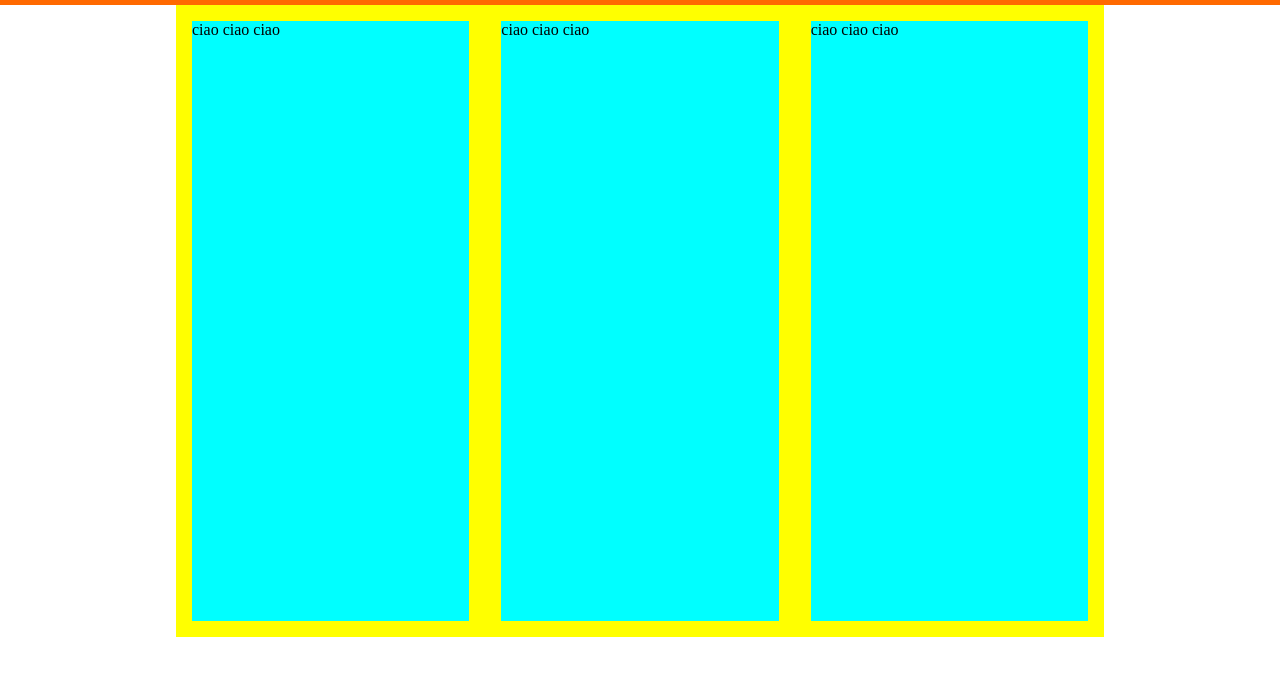
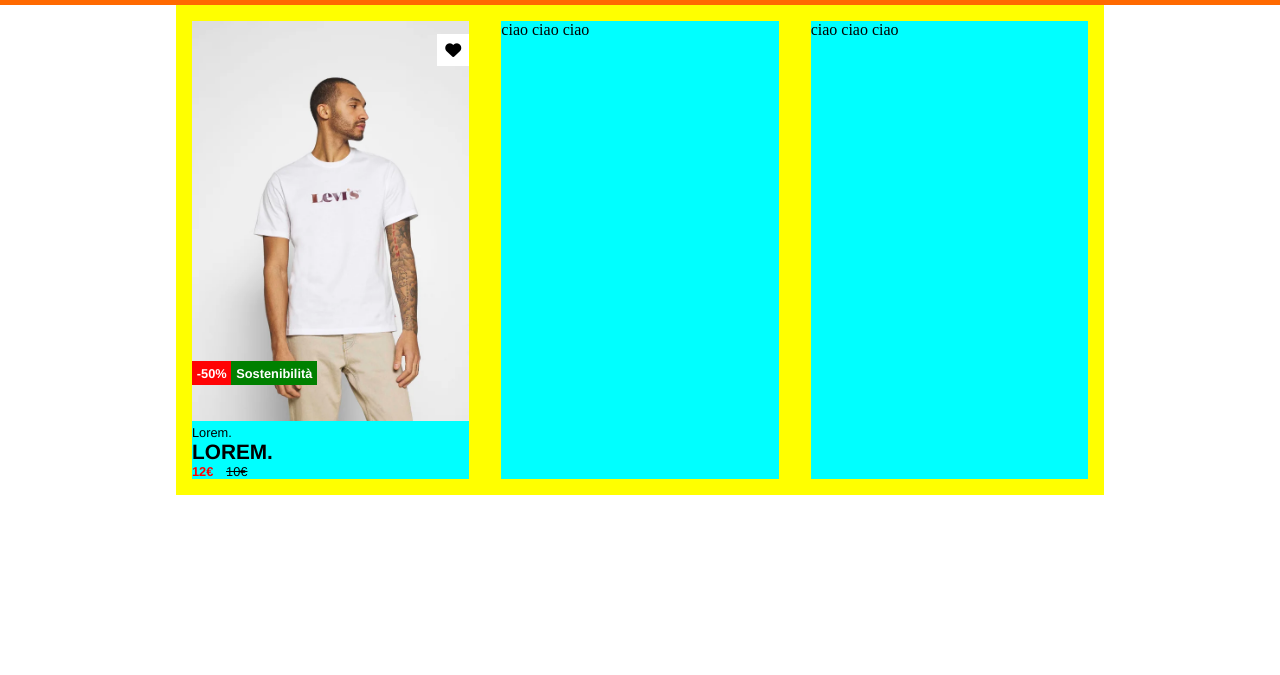
Before and after one commit to CarloFanelli/html-css-boolando, a plain HTML site: page index.html in a window 1280 px wide. Shown: the part 39-714 px from the top of the page. Drawn offline with Linux system fonts and the light colour scheme.

Commit message:
create first item complete

```diff
--- a/css/style.css
+++ b/css/style.css
@@ -14,6 +14,36 @@ p {
     font-family: Helvetica, Arial, sans-serif;
 }
 
+h4 {
+    font-size: 0.8rem;
+}
+
+h3 {
+    font-size: 1.3rem;
+}
+
+.brand {
+    font-weight: 400;
+}
+
+.item {
+    text-transform: uppercase;
+}
+
+.price {
+    width: 20%;
+    justify-content: space-between;
+}
+
+.price .now {
+    color: red;
+}
+
+.price .old {
+    text-decoration: line-through;
+    font-weight: 300;
+}
+
 /* #section Utilities */
 :root {
     --boo-light: white;
@@ -23,9 +53,14 @@ p {
     --boo-sustainable: rgba(0, 128, 0, 1);
 }
 
-.d-flex{
+.d-flex {
     display: flex;
 }
+
+.p-rel {
+    position: relative;
+}
+
 /* #endsection Utilities */
 
 
@@ -38,16 +73,17 @@ p {
     max-width: 1170px;
 }
 
-.m1{
+.m1 {
     margin: 1rem;
 }
 
-.col-4{
+.row {
+    margin-left: -1rem;
+    margin-right: -1rem;
+}
+
+.col-4 {
     width: calc(100%/12 * 4);
-    height: 600px;
-    background-size: contain;
-    background-repeat: no-repeat;
-
 }
 
 /* #endsection common */
@@ -57,34 +93,37 @@ p {
 
 /* #section header */
 
-header{
+header {
     background-color: var(--boo-header);
     color: var(--boo-light);
     /*position: fixed;*/
 }
 
-.logo img{
+.logo img {
     height: 1.5rem;
 }
 
-.navbar{
+.navbar {
     justify-content: space-between;
     align-items: center;
     padding: 0.5rem 0;
 }
 
-.categories , .icon{
+.categories,
+.icon {
     width: 25%;
 }
-.icon{
+
+.icon {
     text-align: end;
 }
-.logo{
+
+.logo {
     width: 50%;
     text-align: center;
 }
 
-.categories{
+.categories {
     justify-content: space-between;
 }
 
@@ -94,14 +133,59 @@ header{
 
 /* #section main */
 
-.row{
-    margin-left: -1rem;
-    margin-right: -1rem;
-}
 
 /*#primo{
     background-image: url(../img/1.webp);
 }*/
+
+.col-4 .imagin img {
+    width: 100%;
+
+}
+
+.favourites {
+    position: absolute;
+    top: 0.8rem;
+    right: 0;
+    background-color: var(--boo-light);
+}
+
+.favourites i {
+    padding: 0.5rem;
+}
+
+.favourites i:hover {
+    filter: invert(18%) sepia(58%) saturate(7312%) hue-rotate(352deg) brightness(104%) contrast(122%);
+}
+
+.spec {
+    position: absolute;
+    width: 42%;
+    bottom: 2.5rem;
+    justify-content: space-between;
+}
+
+.discount {
+    color: var(--boo-light);
+    background-color: var(--boo-discount);
+padding: 0.3rem;
+}
+
+.green {
+    color: var(--boo-light);
+    background-color: var(--boo-sustainable);
+    padding: 0.3rem;
+}
+
+    /* #section imagin variation*/
+
+    #uno:hover{
+        content: url(../img/1b.webp);
+    }
+
+    /* #endsection imagin variation*/
+
+
 
 /* #endsection main */
 
@@ -114,12 +198,13 @@ header{
 
 /* #section DEBUG*/
 
-    .debug .row{
-        background-color: yellow;
-    }
-    .debug .col-4{
-        background-color: aqua;
-    }
+.debug .row {
+    background-color: yellow;
+}
+
+.debug .col-4 {
+    background-color: aqua;
+}
 
 
 /* #endsection DEBUG*/
--- a/index.html
+++ b/index.html
@@ -43,13 +43,31 @@
             <section>
                 <div class="container w70">
                     <div class="row d-flex">
-                        <div id="primo" class="col-4 m1">
+                        <div class="col-4 m1">
+                            <div class="imagin p-rel">
+                                <img id="uno" src="./img/1.webp" alt>
+                                <div class="favourites">
+                                    <i class="fa-solid fa-heart"></i>
+                                </div>
+                                <div class="spec d-flex ">
+                                    <h4 class="discount">-50%</h4>
+                                    <h4 class="green">Sostenibilità</h4>
+                                </div>
+                            </div>
+                            <div class="attributes">
+                                <h4 class="brand">Lorem.</h4>
+                                <h3 class="item">Lorem.</h3>
+                                <div class="price d-flex">
+                                    <h4 class="now">12€</h4>
+                                    <h4 class="old">10€</h4>
+                                </div>
+                            </div>
+                            <!-- /.attributes -->
+                        </div>
+                        <div class="col-4 m1">
                             ciao ciao ciao
                         </div>
-                        <div id="primo" class="col-4 m1">
-                            ciao ciao ciao
-                        </div>
-                        <div id="primo" class="col-4 m1">
+                        <div class="col-4 m1">
                             ciao ciao ciao
                         </div>
                     </div>
```
